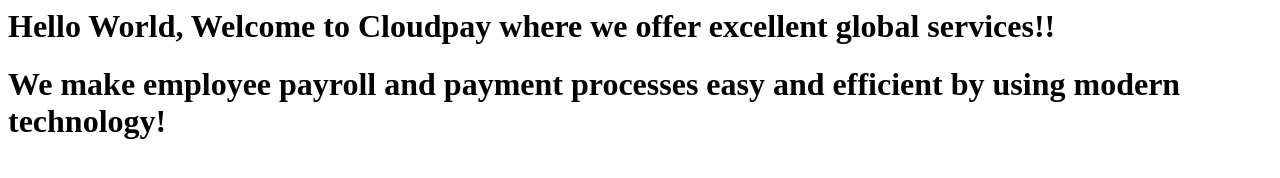
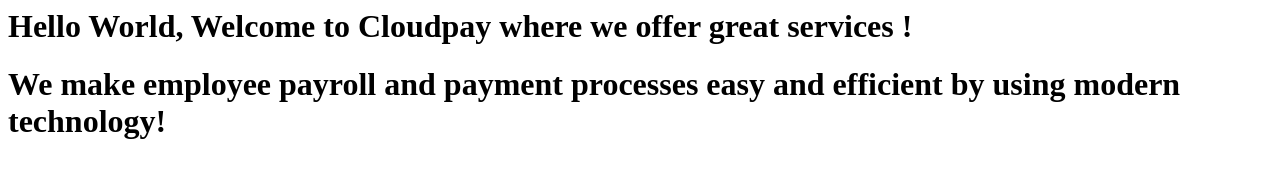
Before and after one commit to DivineTaminang/cloudpay, a plain HTML site: page index.html in a window 1280 px wide. Drawn offline with Linux system fonts and the light colour scheme.

Commit message:
code update

```diff
--- a/index.html
+++ b/index.html
@@ -3,7 +3,7 @@
         <title>Cloudpay DevOps test</title>
     </head>
         <body>
-        <h1>Hello World,  Welcome to Cloudpay where we offer excellent global services!! </h1>
+        <h1>Hello World,  Welcome to Cloudpay where we offer great services !</h1>
         <h1>We make employee payroll and payment processes easy and efficient by using modern technology! </h1>
         </body>
 </html>
```
